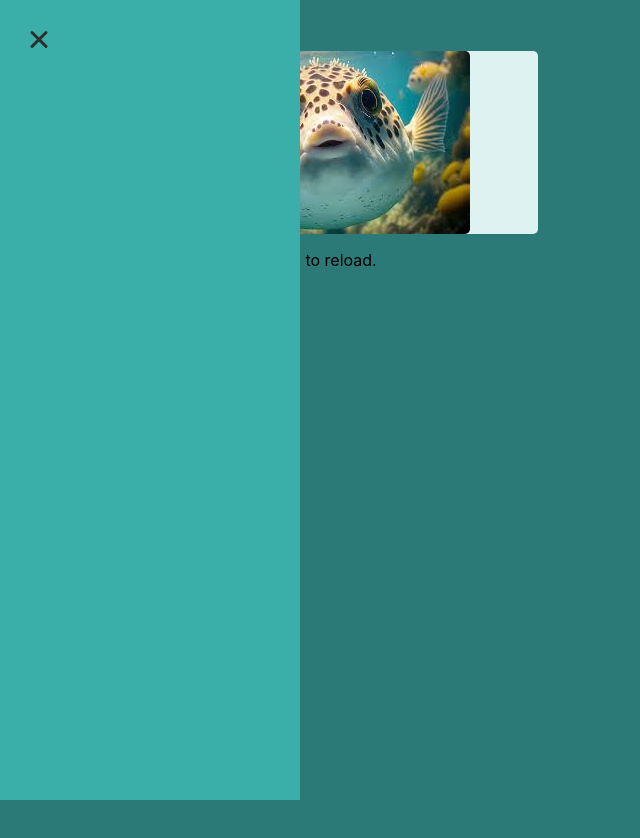
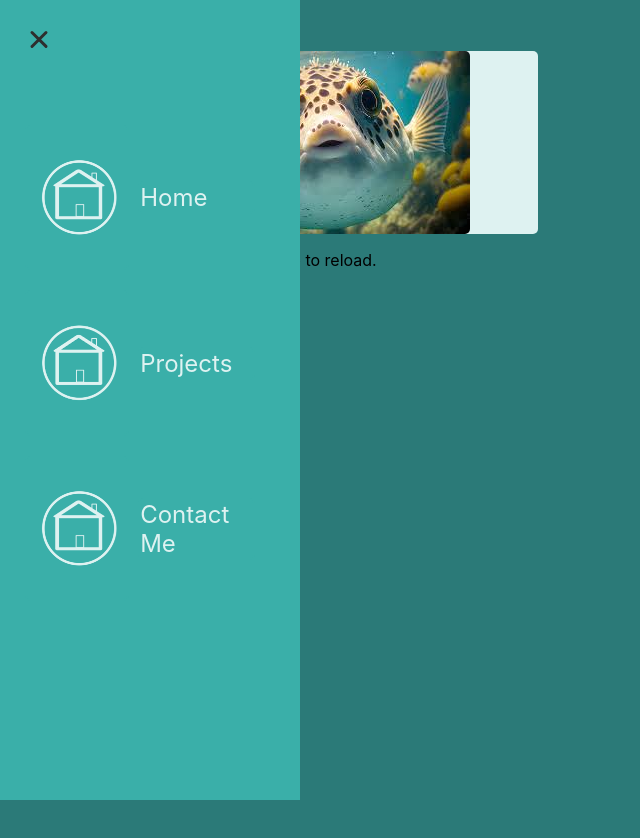
Before and after one commit to Retrope13/Personal-Website, a React (Create React App) app: page / in a window 1280 px wide. Both pictures are taken after a click on the button 40 px from the left and 43 px from the top of the page. Shown: the top 838 px of the page, without its empty margins (0-640 px from the left). Built offline with nearby package versions, Linux system fonts and the light colour scheme.

Commit message:
set up more stuff for sideNav

```diff
--- a/src/assets/Components/MenuItem.tsx
+++ b/src/assets/Components/MenuItem.tsx
@@ -1,5 +1,7 @@
-import * as React from 'react';
 import {motion} from 'framer-motion';
+import { Link } from 'react-router-dom';
+import React, {useContext} from 'react';
+import Home from '../imgs/Home_Icon.png';
 
 interface MenuItemProps {
     i: number;
@@ -24,15 +26,18 @@ const variants = {
 
 };
 
+const pages = ["/", "/Projects", "/Contact"]
+const titles = ["Home", "Projects", "Contact Me"]
+
 export const MenuItem: React.FC<MenuItemProps> = ({ i }) => {
-    const style = { border: `2px solid #3AAFA9`};
+    const style = { border: `2px solid #3AAFA9`, decoration: "none"};
     return (
         <motion.li
         variants = {variants}
         whileHover={{scale: 1.1}}
         whileTap = {{scale: 0.95}} >
-        <div className="icon-placeholder" style={style}/>
-        <div className = "text-placeholder" style={style}/>
+        <img src={Home} className="icon-placeholder" style={style}/>
+        <Link to={pages[i]} className='text-placeholder' style={style}> {titles[i]} </Link>
         </motion.li>
     );
 };
```
